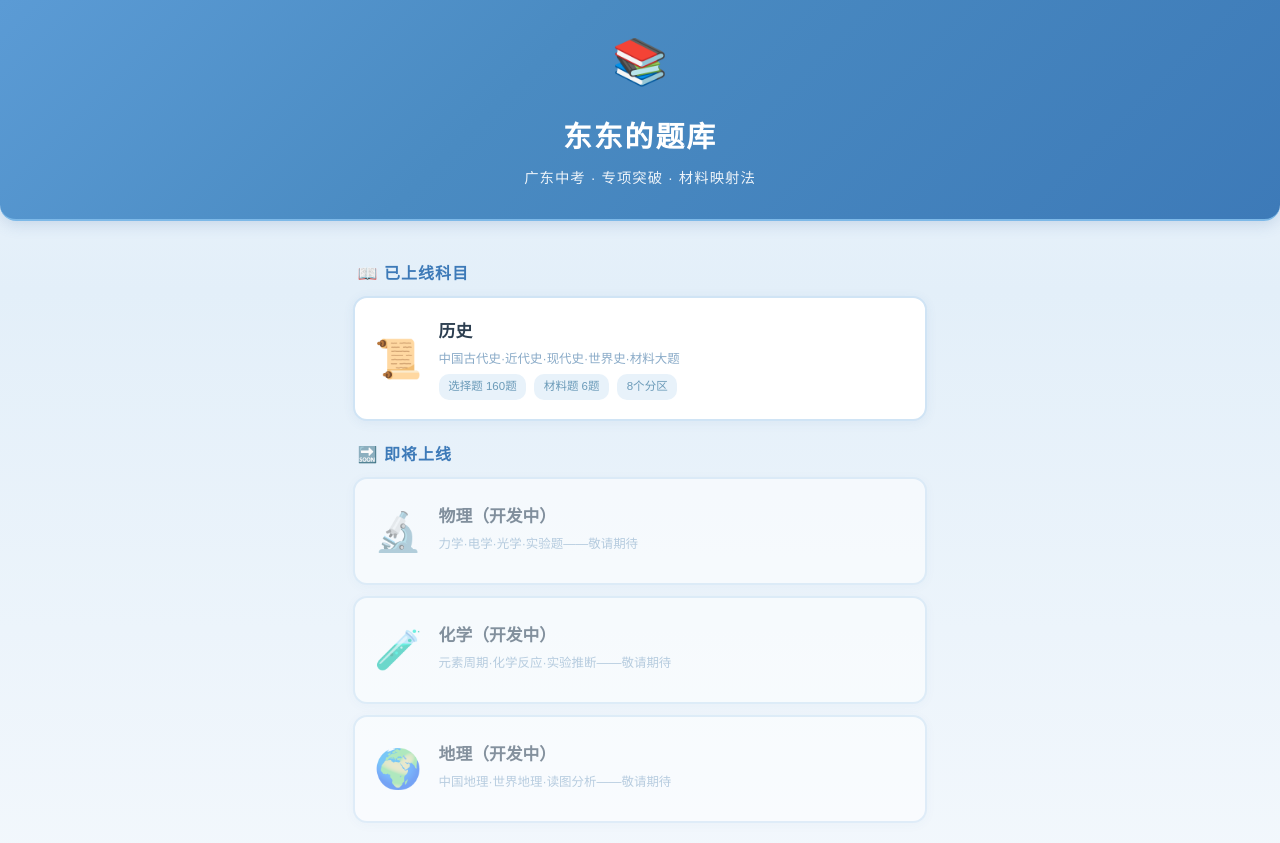
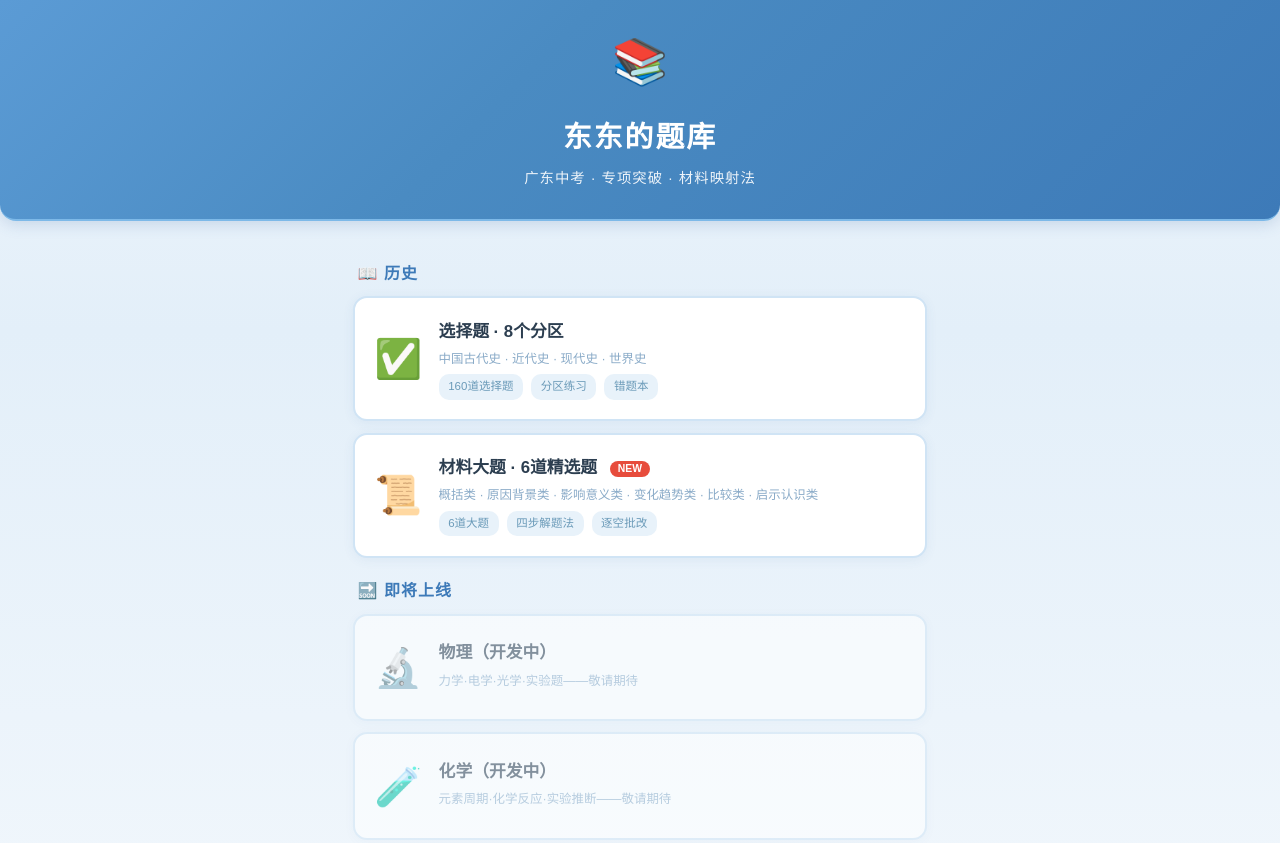
Before and after one commit to 641672940cui/newhistory, a plain HTML site: page index.html in a window 1280 px wide. Shown: the top 843 px of the page. Drawn offline with Linux system fonts and the light colour scheme.

Commit message:
Update index.html

```diff
--- a/index.html
+++ b/index.html
@@ -24,7 +24,6 @@
             color: #2c3e50;
             line-height: 1.7;
             -webkit-tap-highlight-color: transparent;
-            -webkit-font-smoothing: antialiased;
         }
         .app-header {
             background: linear-gradient(135deg, #5b9bd5 0%, #4a8bc2 40%, #3d7ab8 100%);
@@ -134,6 +133,15 @@
             border-radius: 10px;
             white-space: nowrap;
         }
+        .badge-new {
+            background: #e74c3c;
+            color: #fff;
+            font-size: 0.65rem;
+            padding: 0.15rem 0.5rem;
+            border-radius: 12px;
+            margin-left: 0.5rem;
+            font-weight: 600;
+        }
         .footer {
             text-align: center;
             padding: 2rem 1rem 1.5rem;
@@ -162,17 +170,34 @@
     </div>
 
     <div class="main-content">
-        <div class="section-title">📖 已上线科目</div>
 
+        <!-- 历史科目：选择题 + 材料题 双入口 -->
+        <div class="section-title">📖 历史</div>
+
+        <!-- 选择题入口 -->
         <div class="subject-card" onclick="location.href='quiz-engine.html?subject=history'">
+            <div class="subject-icon">✅</div>
+            <div class="subject-info">
+                <div class="subject-name">选择题 · 8个分区</div>
+                <div class="subject-desc">中国古代史 · 近代史 · 现代史 · 世界史</div>
+                <div class="subject-stats">
+                    <span class="stat-item">160道选择题</span>
+                    <span class="stat-item">分区练习</span>
+                    <span class="stat-item">错题本</span>
+                </div>
+            </div>
+        </div>
+
+        <!-- 材料题入口 -->
+        <div class="subject-card" onclick="location.href='material-engine.html?subject=history'">
             <div class="subject-icon">📜</div>
             <div class="subject-info">
-                <div class="subject-name">历史</div>
-                <div class="subject-desc">中国古代史·近代史·现代史·世界史·材料大题</div>
+                <div class="subject-name">材料大题 · 6道精选题 <span class="badge-new">NEW</span></div>
+                <div class="subject-desc">概括类 · 原因背景类 · 影响意义类 · 变化趋势类 · 比较类 · 启示认识类</div>
                 <div class="subject-stats">
-                    <span class="stat-item">选择题 160题</span>
-                    <span class="stat-item">材料题 6题</span>
-                    <span class="stat-item">8个分区</span>
+                    <span class="stat-item">6道大题</span>
+                    <span class="stat-item">四步解题法</span>
+                    <span class="stat-item">逐空批改</span>
                 </div>
             </div>
         </div>
@@ -206,7 +231,7 @@
 
     <div class="footer">
         🚀 题库持续更新中 · 程序与数据完全分离 · AI可安全生成题库<br>
-        <a href="https://github.com/YOUR_USERNAME/history-quiz" target="_blank">GitHub 开源</a>
+        <a href="#" target="_blank">GitHub 开源</a>
     </div>
 
 </body>
```
